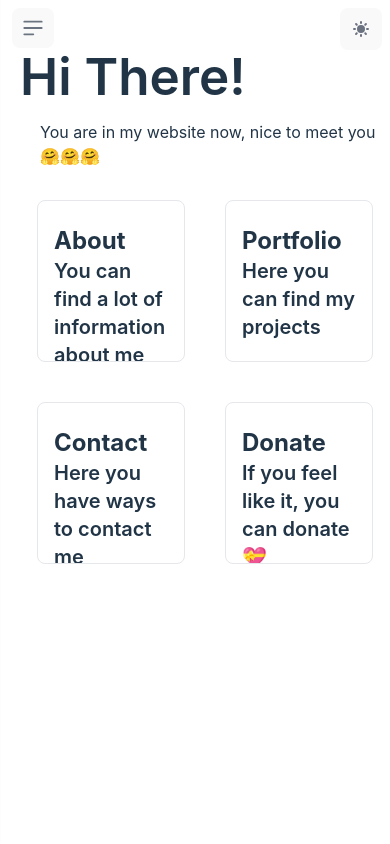
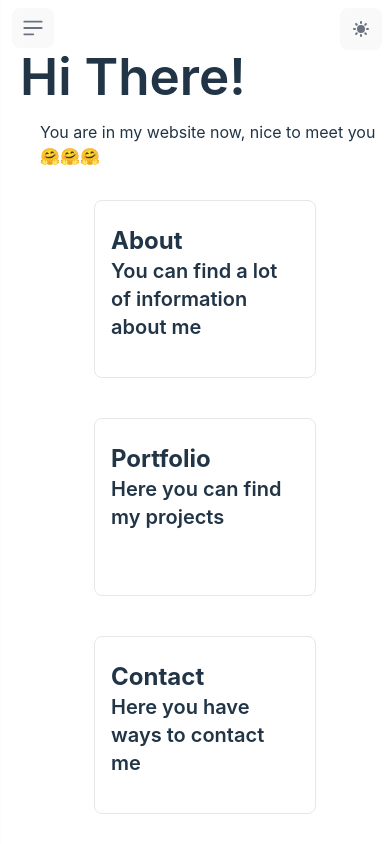
Before and after one commit to manusanchezg/personal-web, a React (Vite) app: page / in a window 390 px wide. Shown: the top 844 px of the page. Built offline with nearby package versions, Linux system fonts and the light colour scheme.

Commit message:
Fixed some bugs in the cards

```diff
--- a/src/components/Cards/Card.tsx
+++ b/src/components/Cards/Card.tsx
@@ -25,7 +25,7 @@ function Card({
   return (
     <>
       <div
-        className={`cursor-pointer relative rounded-lg overflow-hidden w-2/5 ${
+        className={`cursor-pointer relative rounded-lg overflow-hidden w-2/5 max-md:w-3/5 ${
           selectedId ? "hidden" : "border"
         }`}
         style={{ zIndex: selectedId === item.id ? 1 : 0 }}
@@ -34,7 +34,7 @@ function Card({
           transition={{ type: "spring", duration: 0.3 }}
           layoutId={item.id}
           onClick={handleOnclick}
-          className="p-4 h-40"
+          className="p-4 h-44"
         >
           <motion.h2 className="text-2xl font-bold mt-2 dark:text-slate-300">
             {item.title}
--- a/src/components/Cards/Cards.tsx
+++ b/src/components/Cards/Cards.tsx
@@ -1,4 +1,5 @@
 import { useState } from "react";
+import { motion } from "framer-motion";
 import Card from "./Card";
 const mokedInfo = [
   {
@@ -111,11 +112,21 @@ function Cards() {
   const [selectedId, setSelectedId] = useState<string | null>(null);
 
   return (
-    <div className="flex flex-wrap justify-center items-center gap-10 mt-8">
+    <motion.div
+      initial={{ opacity: 0 }}
+      animate={{ opacity: 1 }}
+      transition={{ delay: 0.8, duration: 0.5 }}
+      className="flex flex-wrap justify-center items-center gap-10 mt-8 mx-auto max-md:flex-col"
+    >
       {mokedInfo.map((item) => (
-        <Card item={item} key={item.id} selectedId={selectedId} setSelectedId={setSelectedId} />
+        <Card
+          item={item}
+          key={item.id}
+          selectedId={selectedId}
+          setSelectedId={setSelectedId}
+        />
       ))}
-    </div>
+    </motion.div>
   );
 }
 
--- a/src/components/Home/Home.tsx
+++ b/src/components/Home/Home.tsx
@@ -9,7 +9,7 @@ function Home() {
     <>
       <ButtonDarkMode />
       <div
-        className={`ml-5 h-full dark:text-white dark:bg-gray-900 sm:fixed left-72 ${
+        className={`ml-5 h-full dark:text-white dark:bg-gray-900 md:fixed left-72 ${
           isSidebarOpen ? "blur-sm" : ""
         }`}
       >
@@ -24,7 +24,7 @@ function Home() {
           initial={{ opacity: 0 }}
           animate={{ opacity: 1 }}
           className="mt-4 ml-5 dark:text-slate-300"
-          transition={{ delay: 0.6, duration: 0.5 }}
+          transition={{ delay: 0.4, duration: 0.5 }}
         >
           You are in my website now, nice to meet you 🤗🤗🤗
         </motion.h3>
--- a/src/components/SideBar/ButtonSideBar.tsx
+++ b/src/components/SideBar/ButtonSideBar.tsx
@@ -19,7 +19,7 @@ function ButtonSideBar({
       onClick={handleToggleSidebar}
       ref={buttonRef}
       type="button"
-      className={`h-10 inline-flex items-center p-2 mt-2 ml-3 text-sm text-gray-500 rounded-lg sm:hidden hover:bg-gray-100 focus:outline-none focus:ring-2 focus:ring-gray-200 dark:text-gray-400 dark:hover:bg-gray-700 dark:focus:ring-gray-600`}
+      className={`h-10 inline-flex items-center p-2 mt-2 ml-3 text-sm text-gray-500 rounded-lg md:hidden hover:bg-gray-100 focus:outline-none focus:ring-2 focus:ring-gray-200 dark:text-gray-400 dark:hover:bg-gray-700 dark:focus:ring-gray-600`}
     >
       <span className="sr-only">Open sidebar</span>
       <Icons icon="sideBar" size={6} />
--- a/src/components/SideBar/SideBar.tsx
+++ b/src/components/SideBar/SideBar.tsx
@@ -38,7 +38,7 @@ function SideBar() {
       <aside
         id="logo-sidebar"
         ref={sidebarRef}
-        className={`fixed top-0 left-0 z-40 w-68 h-screen transition-transform sm:translate-x-0 ${
+        className={`fixed top-0 left-0 z-40 w-68 h-screen transition-transform md:translate-x-0 ${
           isSidebarOpen ? "" : "-translate-x-full"
         }`}
         aria-label="Sidebar"
```
